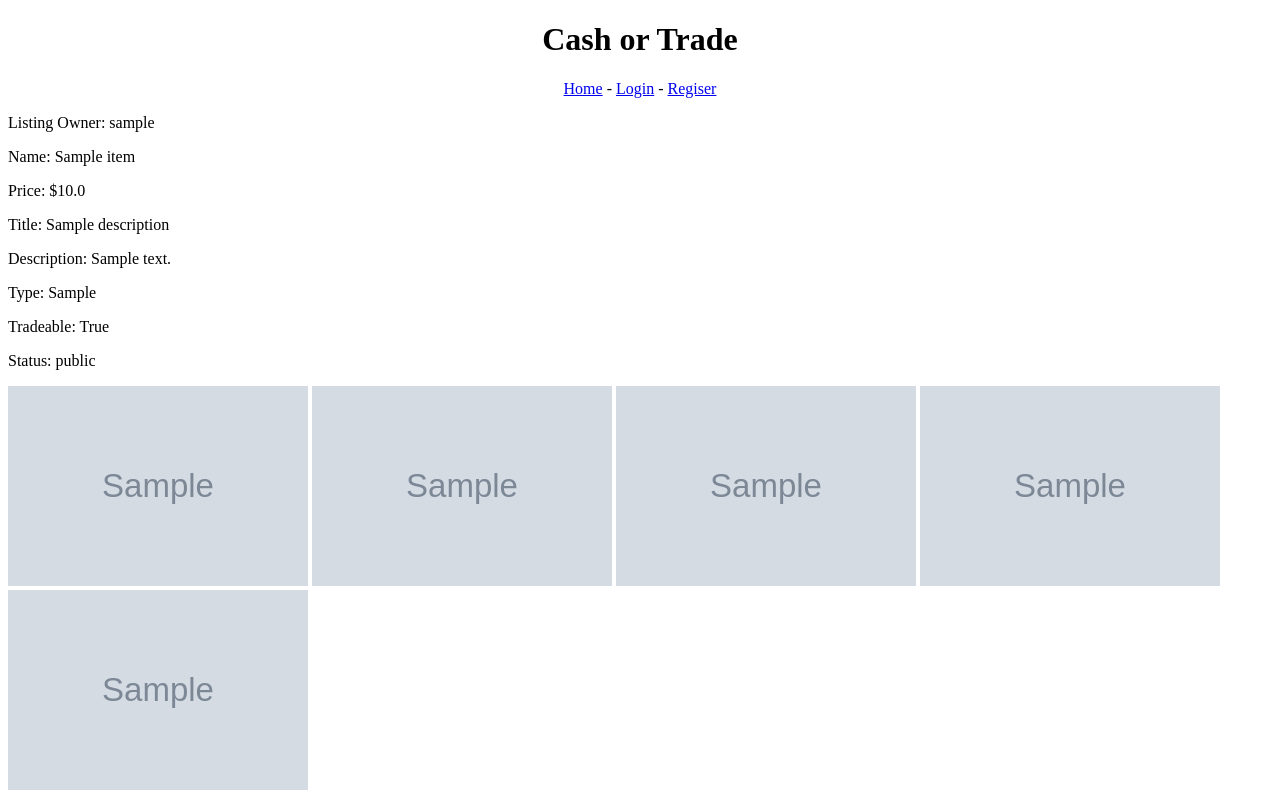
After one commit to mattm0127/Cash-or-Trade, a Flask app: page /listings/view/1 in a window 1280 px wide. The commit adds this page. Run offline with Flask 3, Linux system fonts and the light colour scheme; tables that the repository leaves empty hold one stand-in row (values such as "Sample post"); grey boxes marked "Sample" are stand-in pictures.

```diff
--- a/cash_or_trade/blueprints/listings.py
+++ b/cash_or_trade/blueprints/listings.py
@@ -1,7 +1,14 @@
 from flask import Blueprint, render_template, redirect, url_for
+from cash_or_trade import db_client
 
 listings = Blueprint('listings', __name__, url_prefix='/listings')
 
 @listings.route('/')
 def home():
-    return render_template('listings/index.html')
+    all_listings = db_client.all_listings_get()
+    return render_template('listings/all_listings.html', all_listings=all_listings)
+
+@listings.route('/view/<listing_id>')
+def show_listing(listing_id):
+    listing = db_client.show_listing_get(listing_id)
+    return render_template('/listings/show_listing.html', listing=listing)
--- a/cash_or_trade/db_client.py
+++ b/cash_or_trade/db_client.py
@@ -51,6 +51,14 @@ def _convert_and_upload_s3(files, item):
             s3_url = f"https://{config('BUCKET_NAME')}.s3.{config('BUCKET_REGION')}.amazonaws.com/{key}"
             setattr(item.description, db_columns[x], s3_url)
     return item
+
+def _delete_from_s3(username, item_id):
+    keys_to_delete = [f"{username}/{item_id}/img{x}.png" for x in range(1,6)]
+    response = s3_client.delete_objects(
+        Bucket=config("BUCKET_NAME"),
+        Delete = {'Objects': [{'Key': key} for key in keys_to_delete]}
+    )
+    print(response)
 
 def _add_description(form, files, item):
     new_desc = Descriptions()
@@ -132,7 +140,7 @@ def edit_user_item_post(username, item_id, form, files):
         item = Items.query.get(item_id)
         user = Users.query.get(item.user_id)
         if user.username != username:
-            raise IndexError
+            raise IndexError('You dont have permission')
         item.type = form.get('type')
         item.name = form.get('name')
         item.price = form.get('price')
@@ -142,5 +150,29 @@ def edit_user_item_post(username, item_id, form, files):
         item.description.descr = form.get('descr')
         item = _convert_and_upload_s3(files, item)
         db.session.commit()
-    except Exception:
-        return "Item Not Found"
+    except Exception as e:
+        return e
+
+def delete_item_post(username, item_id):
+    try:
+        item = Items.query.get(item_id)
+        if username != item.user.username:
+            raise ValueError("You dont have permission")
+        _delete_from_s3(username, item_id)
+        db.session.delete(item)
+        db.session.commit()
+    except Exception as e:
+        print(e)
+        return e
+
+def all_listings_get():
+    all_listings = Items.query.filter(Items.status=='public').all()
+    return all_listings
+
+def show_listing_get(listing_id):
+    try:
+        listing = Items.query.filter(Items.status=='public',
+                                     Items.id==listing_id).first()
+        return listing
+    except Exception as e:
+        return None
--- a/templates/items/show_item.html
+++ b/templates/items/show_item.html
@@ -24,5 +24,6 @@
         <img src="{{item.description.img5}}" width="300px" height="200px">
         {% endif %}
     </p>
-    <p><a href="{{ url_for('items.edit_item', username=session.username, item_id=item.id)}}">Edit</a></p>
+    <p><a href="{{ url_for('items.edit_item', username=session.username, item_id=item.id)}}">Edit</a> -
+        <a href="{{ url_for('items.delete_item', username=session.username, item_id=item.id) }}">Delete</a></p>
 {% endblock %}
--- a/templates/listings/index.html
+++ /dev/null
@@ -1,5 +0,0 @@
-{% extends 'base.html' %}
-
-{% block content %}
-    <p style="text-align: center;">Listings will go here</p>
-{% endblock %}
--- /dev/null
+++ b/templates/listings/show_listing.html
@@ -0,0 +1,29 @@
+{% extends 'base.html' %}
+
+{% block content %}
+    <p>Listing Owner: {{listing.user.username}}</p>
+    <p>Name: {{listing.name}}</p>
+    <p>Price: ${{listing.price}}</p>
+    <p>Title: {{listing.description.title}}</p>
+    <p>Description: {{listing.description.descr}}</p>
+    <p>Type: {{listing.type}}</p>
+    <p>Tradeable: {{listing.tradeable}}</p>
+    <p>Status: {{listing.status}}</p>
+    <p>
+        {% if listing.description.img1 %}
+            <img src="{{listing.description.img1}}" width="300px" height="200px">
+        {% endif %}
+        {% if listing.description.img2 %}
+            <img src="{{listing.description.img2}}" width="300px" height="200px">
+        {% endif %}
+        {% if listing.description.img3 %}
+            <img src="{{listing.description.img3}}" width="300px" height="200px">
+        {% endif %}
+        {% if listing.description.img4 %}
+            <img src="{{listing.description.img4}}" width="300px" height="200px">
+        {% endif %}
+        {% if listing.description.img5 %}
+            <img src="{{listing.description.img5}}" width="300px" height="200px">
+        {% endif %}
+    </p>
+{% endblock %}
```
Also changed, not shown: cash_or_trade/blueprints/items.py (+8 -0 lines), templates/items/delete_item.html (added, +8 -0 lines), templates/listings/all_listings.html (added, +9 -0 lines).
